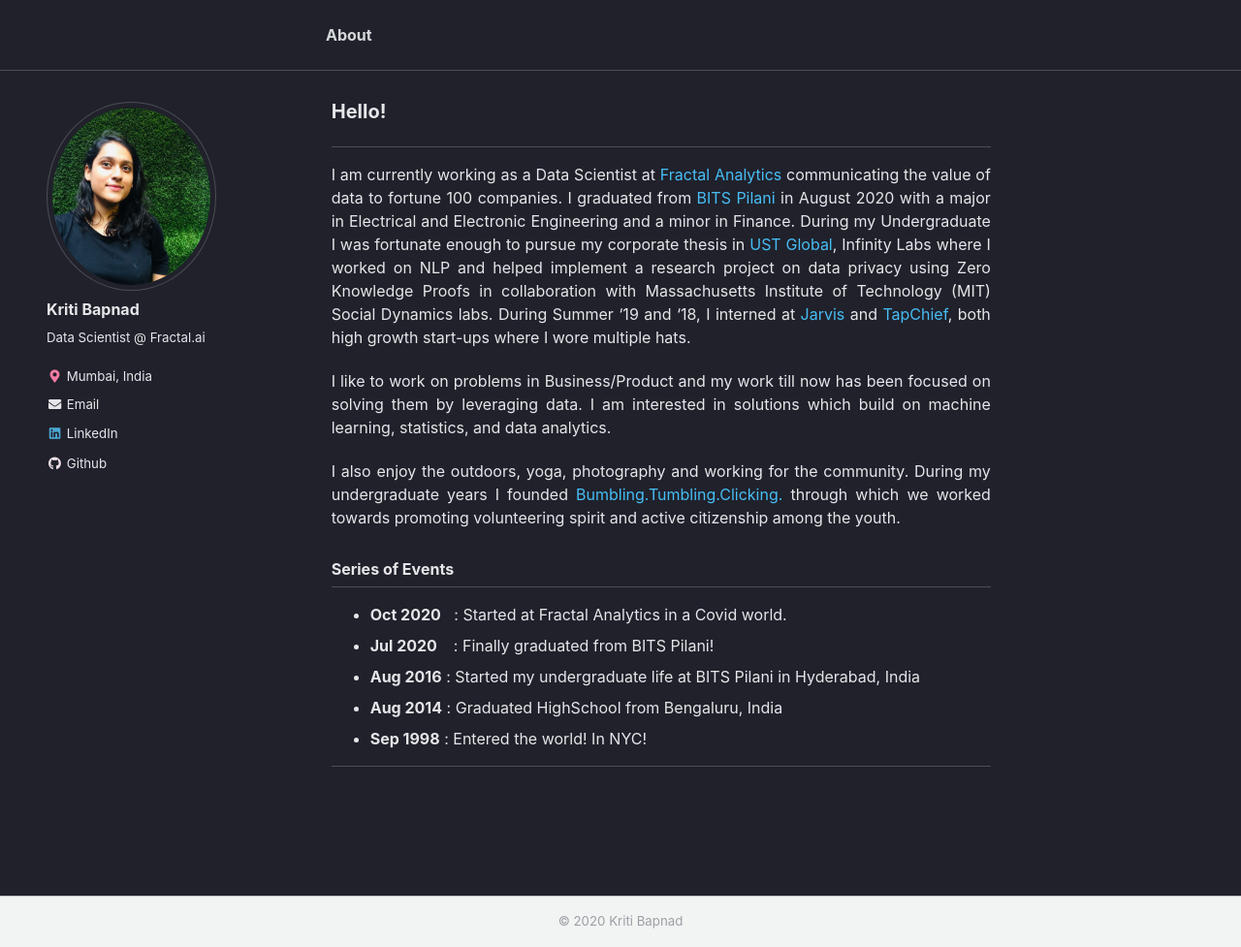
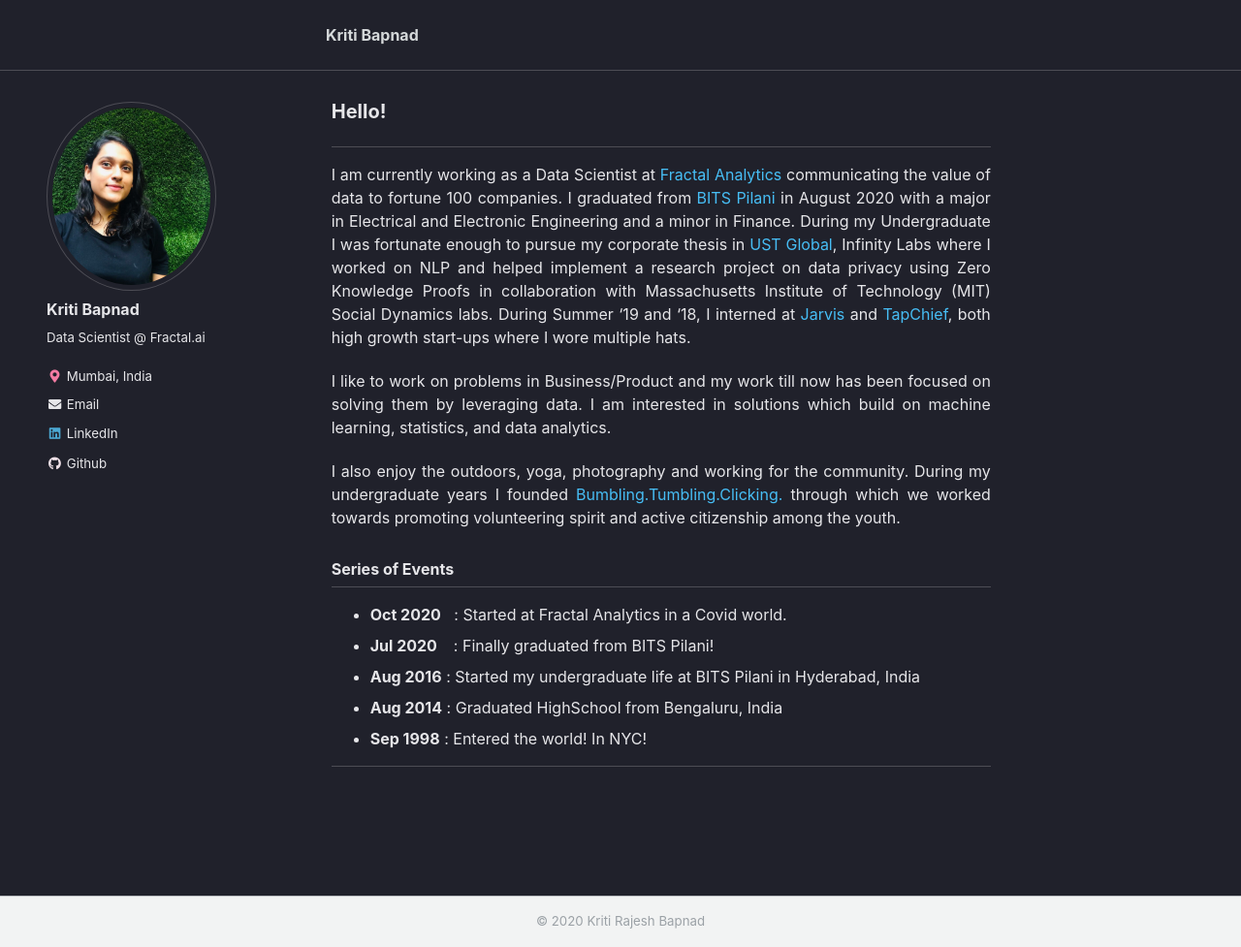
Before and after one commit to kriti-bapnad/kriti-bapnad.github.io, a Jekyll site: the page built from _pages/about.md, in a window 1280 px wide and 977 px high. Shown: the whole window at 97% size. Built offline with Jekyll 4.4.1, drawn with Linux system fonts in a browser that asks for light colours; a script that is not in the unit is left out.

Commit message:
first draft

```diff
--- a/_config.yml
+++ b/_config.yml
@@ -12,9 +12,9 @@
 # talks and blog in talks.html
 
 locale                   : "en-US"
-title                    : "About"
+title                    : "Kriti Bapnad"
 title_separator          : "-"
-name                     : &name "Kriti Bapnad"
+name                     : &name "Kriti Rajesh Bapnad"
 description              : &description "Consultant at Fractal Analytics"
 url                      : https://bapnadk.github.io # the base hostname & protocol for your site e.g. "https://mmistakes.github.io"
 baseurl                  : "" # the subpath of your site, e.g. "/blog"
```
